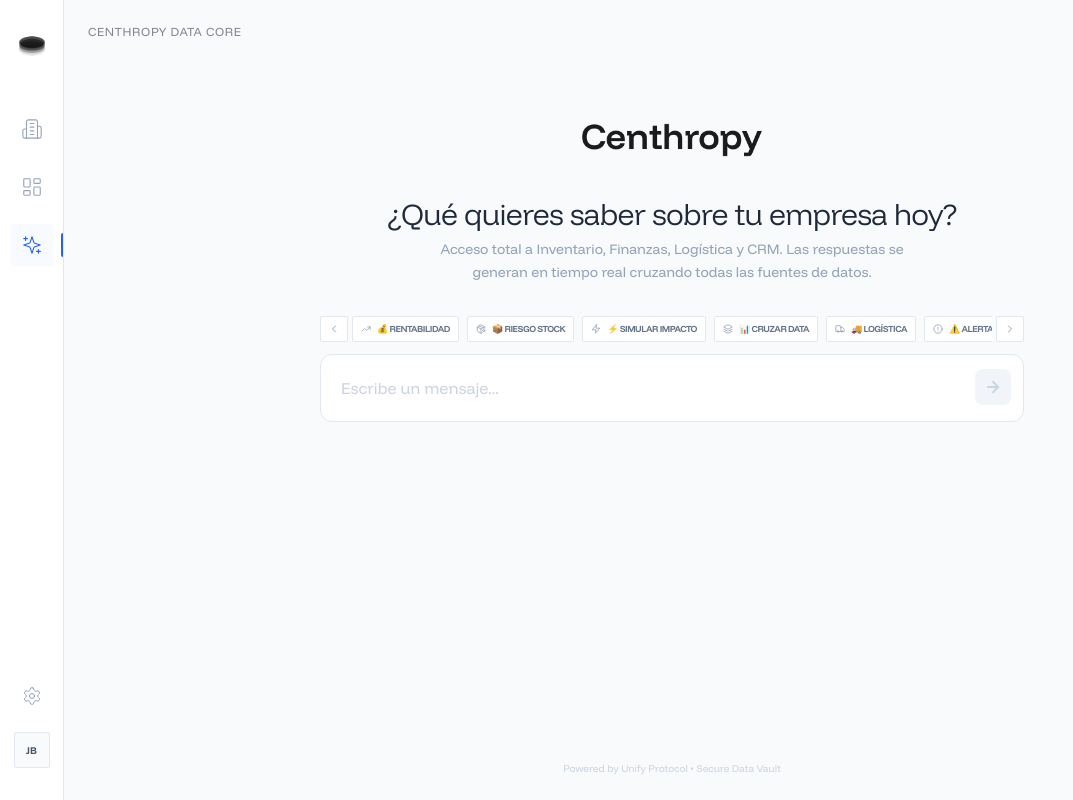
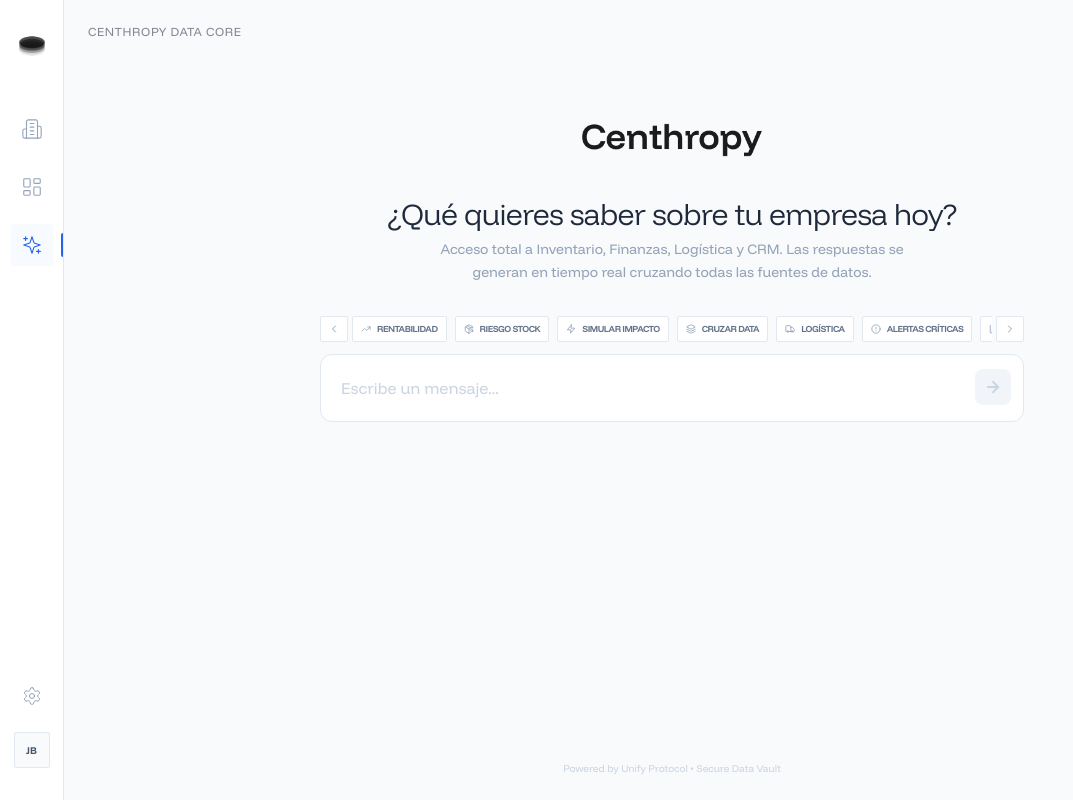
Before and after one commit to renatoquerales28-byte/unify, a React (Vite) app: page / in a window 1280 px wide. Both pictures are taken after a click on the button 31 px from the left and 245 px from the top of the page. Shown: the whole page, without its empty margins (0-1073 px from the left). Built offline with nearby package versions, Linux system fonts and the light colour scheme.

Commit message:
style: fix suggestion chips hover isolation and remove emojis to match dashboard exactly

```diff
--- a/src/components/views/DataCoreView.jsx
+++ b/src/components/views/DataCoreView.jsx
@@ -46,7 +46,7 @@
                 </div>
 
                 {/* CHAT: Posición mantenida con margen estándar */}
-                <div className="w-full relative group px-4 md:px-0 mt-8 z-30">
+                <div className="w-full relative px-4 md:px-0 mt-8 z-30">
 
                     {/* Tactical Suggestion Rail (Estilo Dashboard) */}
                     <div className="flex items-center gap-1 mb-3">
@@ -66,14 +66,14 @@
                             style={{ scrollbarWidth: 'none', msOverflowStyle: 'none' }}
                         >
                             {[
-                                { label: "💰 Rentabilidad", text: "Ver rentabilidad detallada por canal de venta.", icon: <TrendingUp size={10} /> },
-                                { label: "📦 Riesgo Stock", text: "Identificar SKUs con riesgo de quiebre de stock.", icon: <PackageSearch size={10} /> },
-                                { label: "⚡ Simular Impacto", text: "Simular impacto de un 15% de descuento en baja rotación.", icon: <Zap size={10} /> },
-                                { label: "📊 Cruzar Data", text: "Cruzar ventas vs niveles de inventario por categoría.", icon: <Layers size={10} /> },
-                                { label: "🚚 Logística", text: "Análisis de tiempos de entrega y logística.", icon: <Truck size={10} /> },
-                                { label: "⚠️ Alertas", text: "Ver alertas críticas del sistema hoy.", icon: <AlertCircle size={10} /> },
-                                { label: "📈 Proyección", text: "Mostrar proyección de ventas para el próximo trimestre.", icon: <BarChart3 size={10} /> },
-                                { label: "👥 Churn VIP", text: "Reporte de tasa de abandono de clientes VIP.", icon: <Users size={10} /> }
+                                { label: "Rentabilidad", text: "Ver rentabilidad detallada por canal de venta.", icon: <TrendingUp size={10} /> },
+                                { label: "Riesgo Stock", text: "Identificar SKUs con riesgo de quiebre de stock.", icon: <PackageSearch size={10} /> },
+                                { label: "Simular Impacto", text: "Simular impacto de un 15% de descuento en baja rotación.", icon: <Zap size={10} /> },
+                                { label: "Cruzar Data", text: "Cruzar ventas vs niveles de inventario por categoría.", icon: <Layers size={10} /> },
+                                { label: "Logística", text: "Análisis de tiempos de entrega y logística.", icon: <Truck size={10} /> },
+                                { label: "Alertas Críticas", text: "Ver alertas críticas del sistema hoy.", icon: <AlertCircle size={10} /> },
+                                { label: "Proyección", text: "Mostrar proyección de ventas para el próximo trimestre.", icon: <BarChart3 size={10} /> },
+                                { label: "Churn VIP", text: "Reporte de tasa de abandono de clientes VIP.", icon: <Users size={10} /> }
                             ].map((s, idx) => (
                                 <button
                                     key={idx}
```
